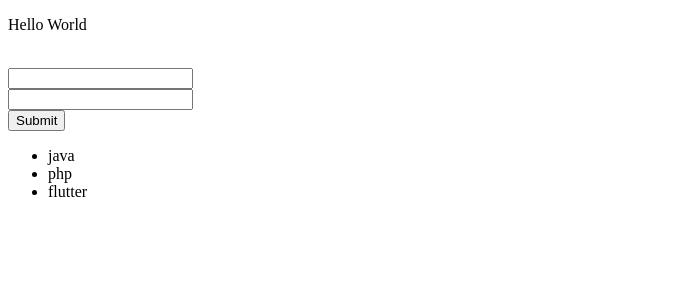
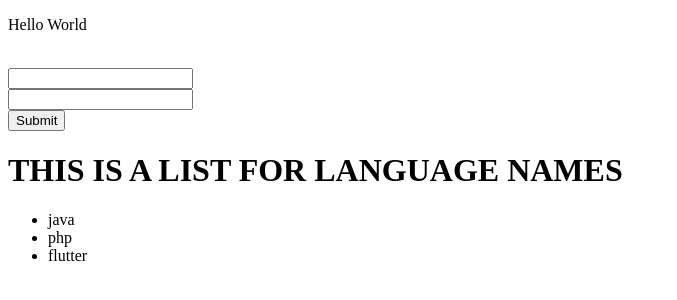
Before and after one commit to SimoBkr/testing_gitwithteam, a plain HTML site: page index.html in a window 1280 px wide. Shown: the whole page, without its empty margins (0-677 px from the left). Drawn offline with Linux system fonts and the light colour scheme.

Commit message:
ADD TITLE

```diff
--- a/index.html
+++ b/index.html
@@ -13,6 +13,7 @@
         <input type="text"><br>
         <input type="submit">
 
+        <h1>THIS IS A LIST FOR LANGUAGE NAMES</h1>
         <ul>
             <li>java</li>
             <li>php</li>
```
